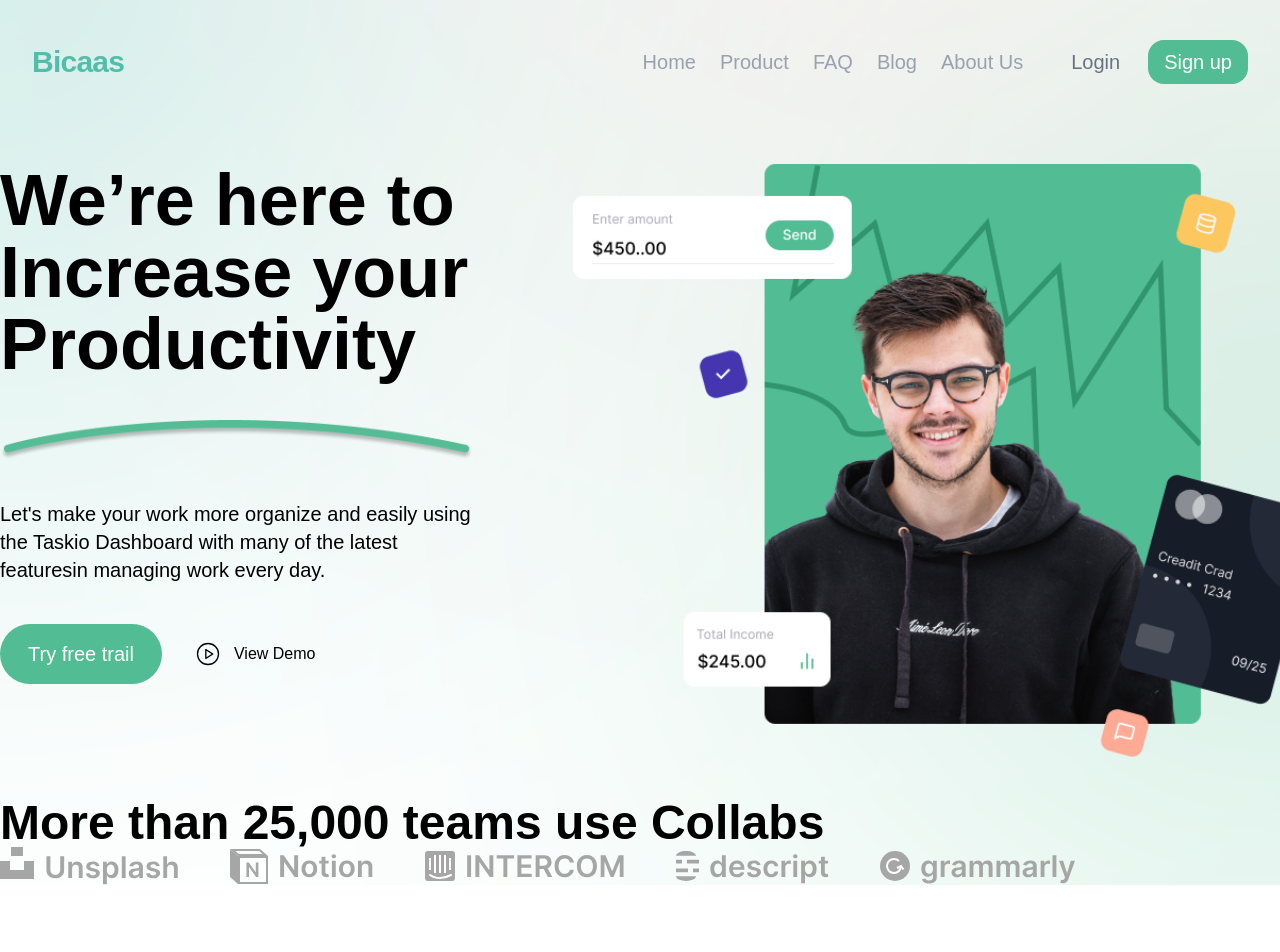
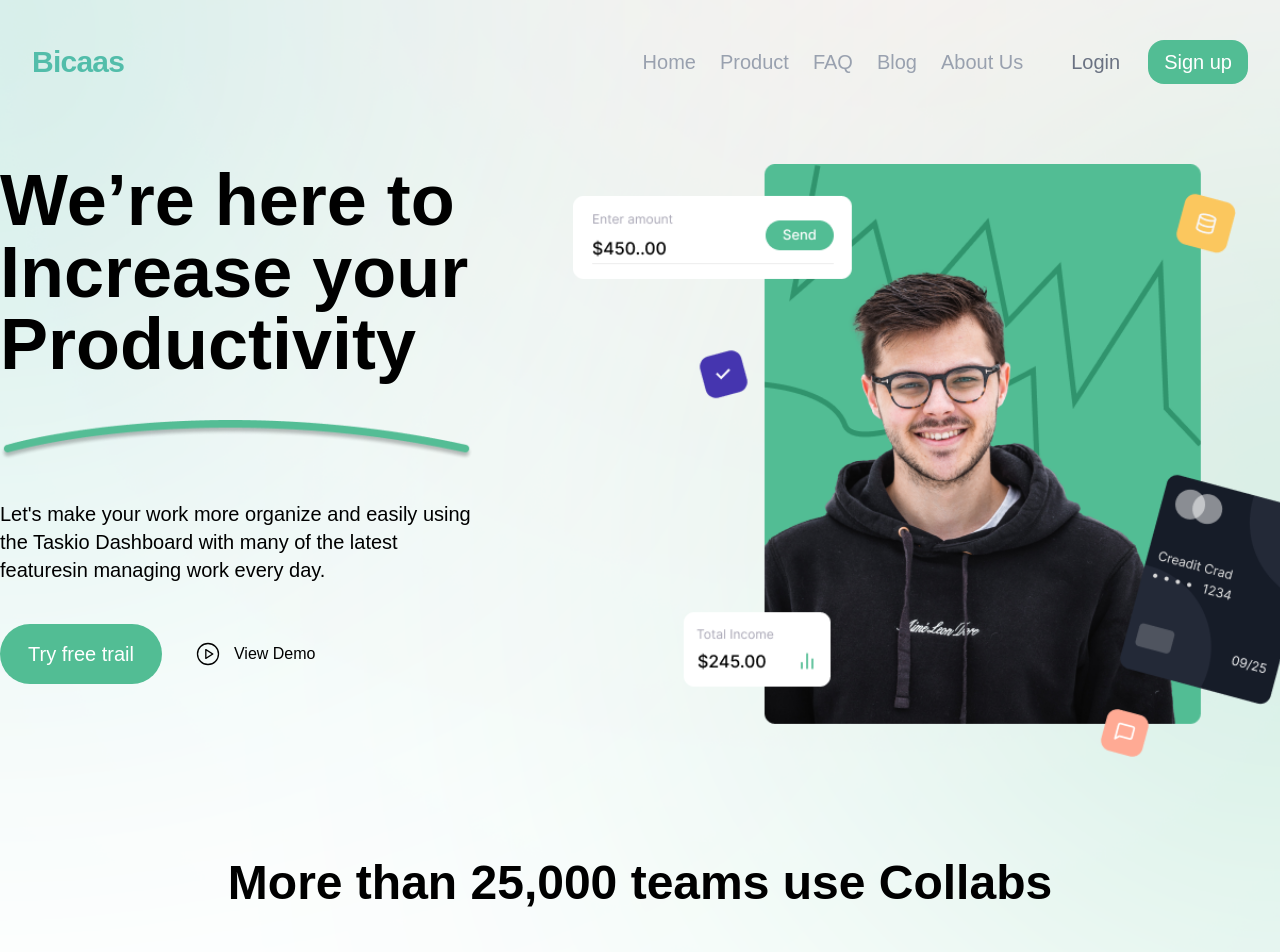
Before and after one commit to MKBob/demo-landing-page, a React app: page / in a window 1280 px wide. Shown: the top 952 px of the page. Before the commit the page ends 885 px from the top, so only its background shows below. Built offline with nearby package versions, Linux system fonts and the light colour scheme; the HTML template or start-up script is replaced by a standard one.

Commit message:
file-update-two

```diff
--- a/src/components/Footer.jsx
+++ b/src/components/Footer.jsx
@@ -1,18 +1,11 @@
 import React from 'react'
-import logo from "../components/images/logo.svg"
+import logo from "../components/images/logo.png"
 
 const Footer = () => {
     return (
-        <div>
-
-            <p className='text-5xl font-bold flex items-center'>More than 25,000 teams use Collabs</p>
-
-            <div className='flex items-center justify-between'>
-                <img src={logo} alt='group' />
-
-            </div>
-
-
+        <div className='flex flex-col items-center justify-center text-center space-y-6'>
+            <p className='text-5xl font-bold pt-15'>More than 25,000 teams use Collabs</p>
+            <img src={logo} alt='group' className='mx-auto py-10' />
         </div>
     )
 }
```
Also changed, not shown: src/components/images/Logo.svg (deleted), src/components/images/logo.png (added).
